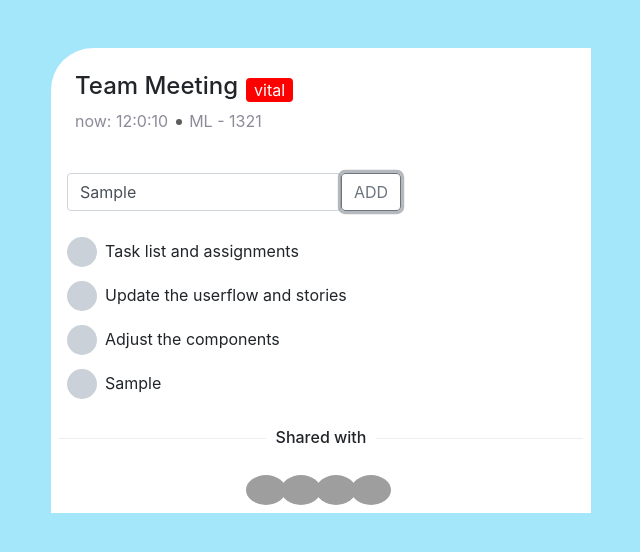
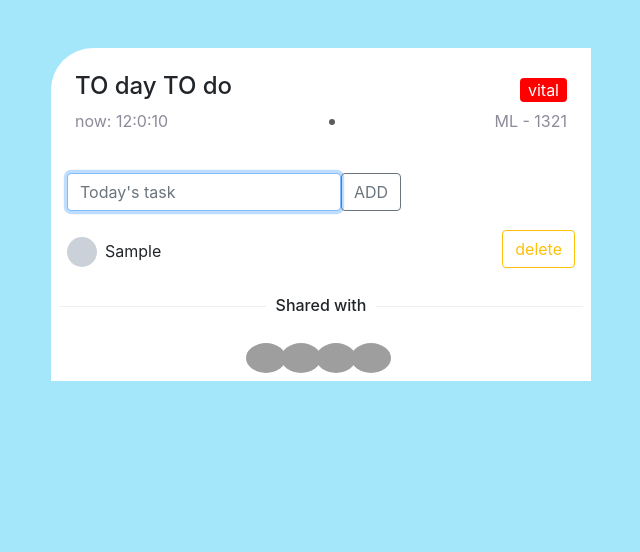
Before and after one commit to andishe-wpd/ToDo, a plain HTML site: page index.html in a window 1280 px wide. Both pictures are taken after typing "Sample" into the empty fields and a click on the button "ADD". Shown: the whole page, without its empty margins (319-959 px from the left). Drawn offline with nearby package versions, Linux system fonts and the light colour scheme; grey boxes are pictures that could not be loaded.

Commit message:
added delete button

```diff
--- a/index.html
+++ b/index.html
@@ -21,7 +21,7 @@
         <div class="col-md-6">
           <div class="p-4 bg-white notes">
             <div class="d-flex flex-row align-items-center notes-title">
-              <h4>Team Meeting</h4>
+              <h4>TO day TO do</h4>
               <span class="px-2 review-text ml-2 rounded">vital</span>
             </div>
             <div
@@ -33,7 +33,7 @@
           </div>
           <div class="p-3 bg-white">
             <div class="input-group mb-3">
-              <form id="myform">
+              <form id="myform" autocomplete="off">
                 <input
                   id="ourfeild"
                   type="text"
@@ -53,30 +53,7 @@
             </div>
 
             <div id="todos">
-              <div class="d-flex align-items-center">
-                <label
-                  ><input type="checkbox" class="option-input radio" /><span
-                    class="label-text"
-                    >Task list and assignments</span
-                  ></label
-                >
-              </div>
-              <div class="d-flex align-items-center">
-                <label
-                  ><input type="checkbox" class="option-input radio" /><span
-                    class="label-text"
-                    >Update the userflow and stories</span
-                  ></label
-                >
-              </div>
-              <div class="d-flex align-items-center">
-                <label
-                  ><input type="checkbox" class="option-input radio" /><span
-                    class="label-text"
-                    >Adjust the components</span
-                  ></label
-                >
-              </div>
+
             </div>
           </div>
           <div class="p-2 bg-white">
--- a/main.js
+++ b/main.js
@@ -1,3 +1,32 @@
+var dt = new Date();
+var time = dt.getHours() + ":" + dt.getMinutes() + ":" + dt.getSeconds();
+$('#datey').append(time);
+
+
+
+$('#myform').on('submit',(e)=>{
+    e.preventDefault()
+    let usersTxt = $('#ourfeild').val();
+    createItem(usersTxt);
+})
+
+function createItem(text){
+    $('#todos').append(`<div class="d-flex align-items-center">
+                <label
+                  ><input type="checkbox" class="option-input radio" /><span
+                    class="label-text"
+                    >`+text+`</span
+                  ></label
+                >
+                <button type="button" class="btn btn-outline-warning" onclick='deleteitem(this)'>delete</button>
+              </div>`);
+              $("#ourfeild").val('');
+              $("#ourfeild").focus();
+}
+function deleteitem(element){
+  element.parentElement.remove()
+}
+
 $(document).ready(function() {
 $('input[type=checkbox]').change(function() {
 
@@ -9,27 +38,3 @@ $(this).next(".label-text").css("text-decoration-line", "none");
 
 });
 });
-
-var dt = new Date();
-var time = dt.getHours() + ":" + dt.getMinutes() + ":" + dt.getSeconds();
-$('#datey').append(time);
-
-
-
-$('#myform').on('submit',(e)=>{
-    e.preventDefault()
-    let usersTxt = $('#ourfeild').val();
-    createItem(usersTxt)
-})
-
-
-function createItem(usersTxt){
-    $('#todos').append(`<div class="d-flex align-items-center">
-                <label
-                  ><input type="checkbox" class="option-input radio" /><span
-                    class="label-text"
-                    >`+usersTxt+`</span
-                  ></label
-                >
-              </div>`)
-}
--- a/style.css
+++ b/style.css
@@ -148,3 +148,8 @@ body {
 form{
     display: flex;
 }
+.d-flex {
+    display: -ms-flexbox!important;
+    display: flex!important;
+    justify-content: space-between;
+}
```
